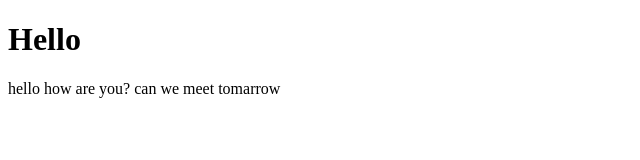
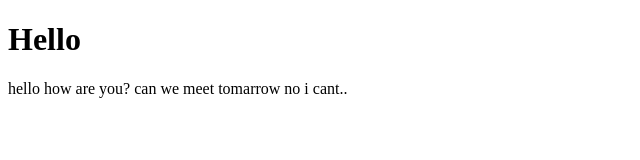
Before and after one commit to Fathima-Farsana/gitchallenge-sample, a plain HTML site: page index.html in a window 1280 px wide. Shown: the full height of the page, 0-640 px from the left. Drawn offline with Linux system fonts and the light colour scheme.

Commit message:
negative answer added

```diff
--- a/index.html
+++ b/index.html
@@ -10,6 +10,7 @@
     <h1>Hello</h1>
     <p>hello how are you?
         can we meet tomarrow
+        no i cant..
     </p>
 </body>
 </html>
```
